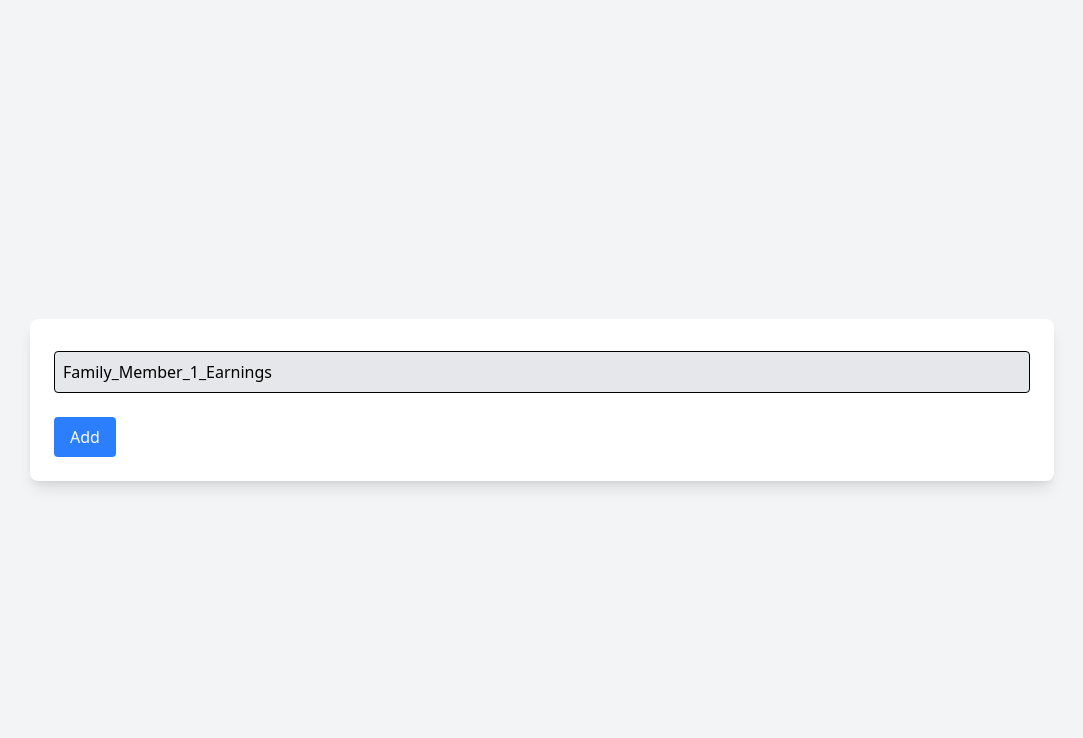
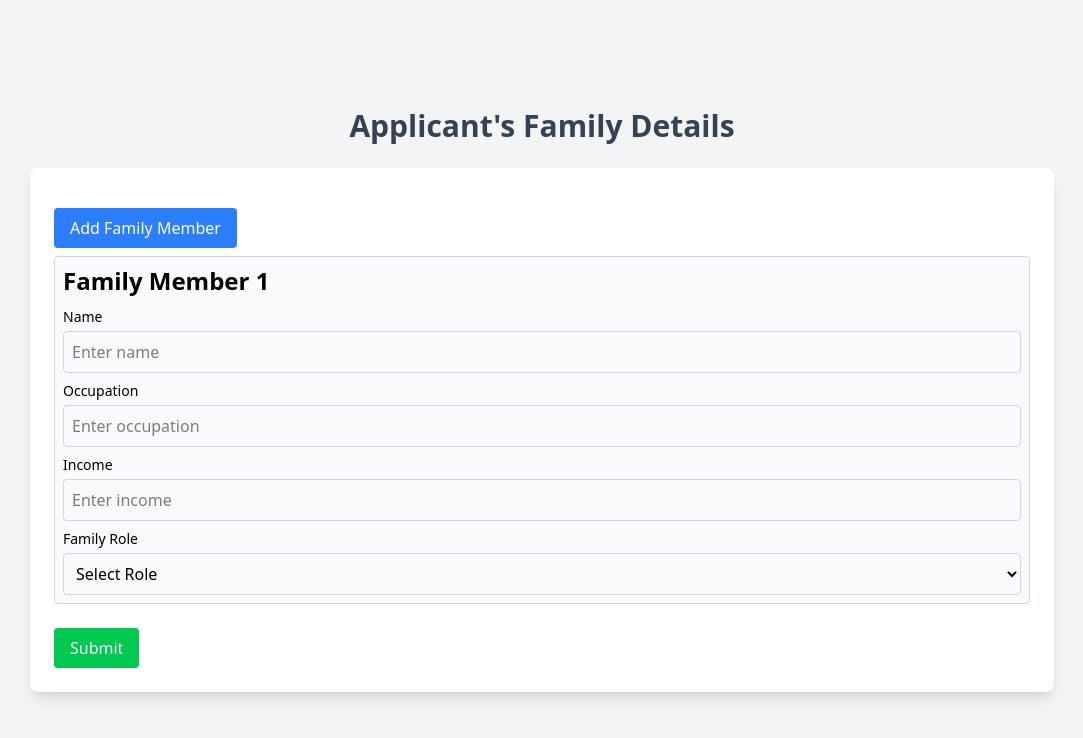
Before and after one commit to wahab8976/ScholarShip-Manager, a Next.js app: page /applicant/earnings in a window 1280 px wide. Shown: the top 738 px of the page, without its empty margins (98-1181 px from the left). Built offline with nearby package versions, Linux system fonts and the light colour scheme.

Commit message:
Added Family Earning Details

```diff
--- a/app/applicant/earnings/page.jsx
+++ b/app/applicant/earnings/page.jsx
@@ -1,27 +1,70 @@
 "use client";
-import React, { useState } from "react";
-import { useForm } from "react-hook-form";
+import React, { useEffect } from "react";
+import { useForm, useFieldArray } from "react-hook-form";
 import { motion } from "framer-motion";
 
+const allFamilyRoles = [
+  "Father",
+  "Mother",
+  "Grandfather",
+  "Grandmother",
+  "Brother",
+  "Sister",
+  "Spouse",
+  "Aunt",
+  "Uncle",
+  "Cousin",
+  "Son",
+  "Daughter",
+];
+
+const restrictedRoles = ["Father", "Mother", "Grandfather", "Grandmother"];
+
 const Page = () => {
-  // Initialize with one default div
-  const [formCollection, setFormCollection] = useState([
-    "Family_Member_1_Earnings",
-  ]);
+  const {
+    register,
+    control,
+    handleSubmit,
+    watch,
+    setValue,
+    formState: { errors },
+  } = useForm({
+    defaultValues: {
+      familyMembers: [{ name: "", occupation: "", income: "", role: "" }],
+    },
+  });
 
-  const { register, handleSubmit } = useForm();
+  const { fields, append, remove } = useFieldArray({
+    control,
+    name: "familyMembers",
+  });
 
-  const onSubmit = (data) => console.log(data);
+  // Track selected roles
+  const selectedRoles = watch("familyMembers")?.map((member) => member.role);
 
-  const handleAddNewElement = () => {
-    setFormCollection([
-      ...formCollection,
-      `Family_Member_${formCollection.length + 1}_Earnings`,
-    ]);
+  // Load data from local storage when component mounts
+  useEffect(() => {
+    const storedData = localStorage.getItem("familyMembers");
+    if (storedData) {
+      const parsedData = JSON.parse(storedData);
+      if (Array.isArray(parsedData) && parsedData.length > 0) {
+        setValue("familyMembers", parsedData);
+      }
+    }
+  }, [setValue]);
+
+  const onSubmit = (data) => {
+    console.log(data.familyMembers);
+    localStorage.setItem("familyMembers", JSON.stringify(data.familyMembers));
   };
 
   return (
-    <div className="flex justify-center items-center min-h-screen bg-gray-100 p-4">
+    <div className="flex justify-center flex-col items-center min-h-screen bg-gray-100 p-4">
+      <div className="flex justify-center">
+        <h1 className="text-3xl font-semibold text-center text-gray-700 mb-6">
+          Applicant's Family Details
+        </h1>
+      </div>
       <motion.form
         onSubmit={handleSubmit(onSubmit)}
         className="bg-white shadow-lg rounded-lg p-6 w-full max-w-5xl"
@@ -30,18 +73,122 @@ const Page = () => {
         animate={{ opacity: 1, y: 0 }}
         transition={{ duration: 0.4 }}
       >
-        {formCollection.map((text, index) => (
-          <div key={index} className="p-2 border rounded bg-gray-200 my-2">
-            {text}
+        <button
+          type="button"
+          onClick={() =>
+            append({ name: "", occupation: "", income: "", role: "" })
+          }
+          className="mt-4 bg-blue-500 text-white px-4 py-2 rounded"
+        >
+          Add Family Member
+        </button>
+
+        {fields.map((member, index) => (
+          <div
+            key={member.id}
+            className="p-2 rounded my-2 border border-gray-300 bg-gray-50"
+          >
+            <div className="flex justify-between items-center">
+              <h2 className="text-2xl font-semibold mb-2.5">
+                Family Member {index + 1}
+              </h2>
+              {fields.length > 1 && (
+                <button
+                  type="button"
+                  onClick={() => remove(index)}
+                  className="bg-red-500 text-white px-3 py-1 rounded"
+                >
+                  Delete
+                </button>
+              )}
+            </div>
+
+            {/* Name */}
+            <label className="block text-sm font-medium">Name</label>
+            <input
+              {...register(`familyMembers.${index}.name`, {
+                required: "Name is required",
+              })}
+              className="w-full p-2 border border-gray-300 rounded mt-1"
+              placeholder="Enter name"
+            />
+            {errors.familyMembers?.[index]?.name && (
+              <p className="text-red-500 text-sm">
+                {errors.familyMembers[index].name.message}
+              </p>
+            )}
+
+            {/* Occupation */}
+            <label className="block text-sm font-medium mt-2">Occupation</label>
+            <input
+              {...register(`familyMembers.${index}.occupation`, {
+                required: "Occupation is required",
+              })}
+              className="w-full p-2 border border-gray-300 rounded mt-1"
+              placeholder="Enter occupation"
+            />
+            {errors.familyMembers?.[index]?.occupation && (
+              <p className="text-red-500 text-sm">
+                {errors.familyMembers[index].occupation.message}
+              </p>
+            )}
+
+            {/* Income */}
+            <label className="block text-sm font-medium mt-2">Income</label>
+            <input
+              {...register(`familyMembers.${index}.income`, {
+                required: "Income is required",
+                pattern: {
+                  value: /^[0-9]+$/,
+                  message: "Income must be a number",
+                },
+              })}
+              className="w-full p-2 border border-gray-300 rounded mt-1"
+              placeholder="Enter income"
+            />
+            {errors.familyMembers?.[index]?.income && (
+              <p className="text-red-500 text-sm">
+                {errors.familyMembers[index].income.message}
+              </p>
+            )}
+
+            {/* Family Role Dropdown */}
+            <label className="block text-sm font-medium mt-2">
+              Family Role
+            </label>
+            <select
+              {...register(`familyMembers.${index}.role`, {
+                required: "Role is required",
+              })}
+              className="w-full p-2 border border-gray-300 rounded mt-1"
+            >
+              <option value="">Select Role</option>
+              {allFamilyRoles.map((role) => (
+                <option
+                  key={role}
+                  value={role}
+                  disabled={
+                    restrictedRoles.includes(role) &&
+                    selectedRoles.filter((r) => r === role).length > 0
+                  }
+                >
+                  {role}
+                </option>
+              ))}
+            </select>
+            {errors.familyMembers?.[index]?.role && (
+              <p className="text-red-500 text-sm">
+                {errors.familyMembers[index].role.message}
+              </p>
+            )}
           </div>
         ))}
 
         <button
-          type="button"
-          onClick={handleAddNewElement}
-          className="mt-4 bg-blue-500 text-white px-4 py-2 rounded"
+          type="submit"
+          className="mt-4 bg-green-500 text-white px-4 py-2 rounded"
         >
-          Add
+          Submit
         </button>
       </motion.form>
     </div>
```
